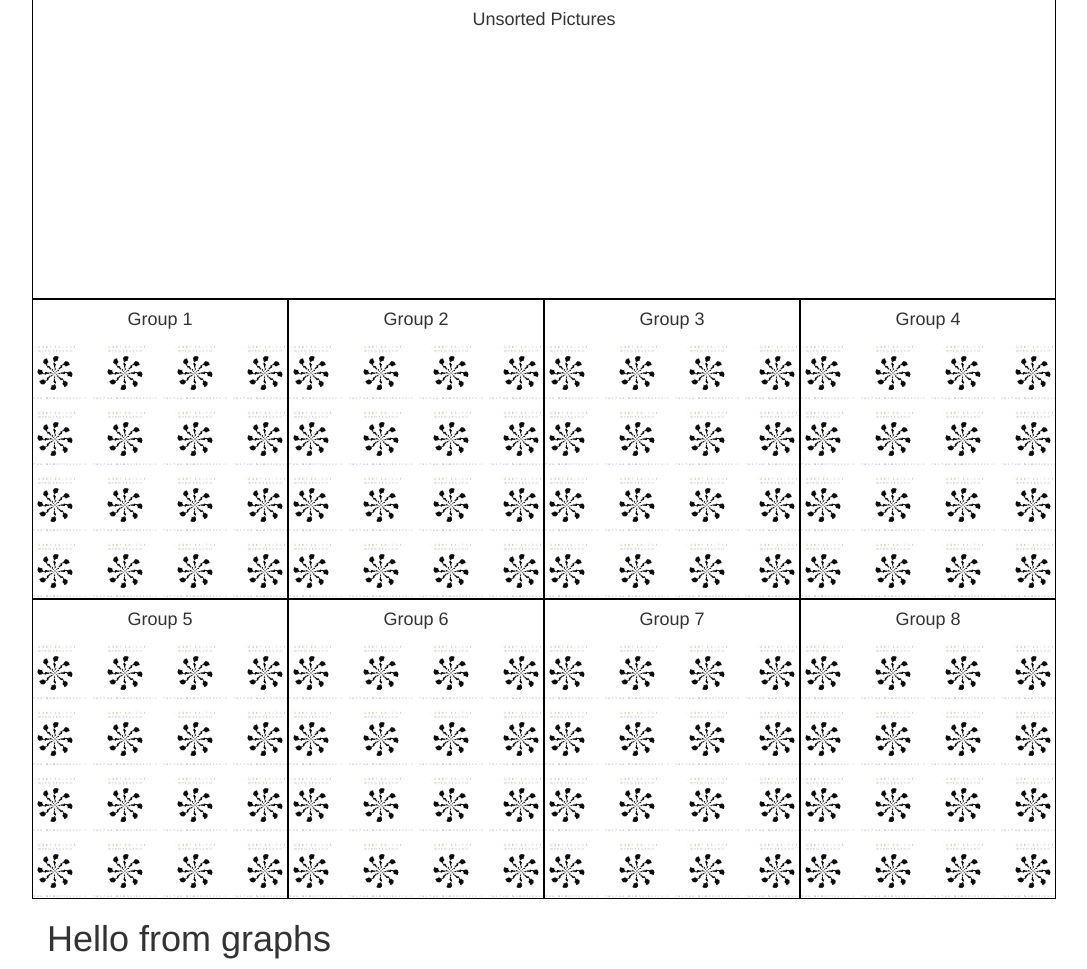
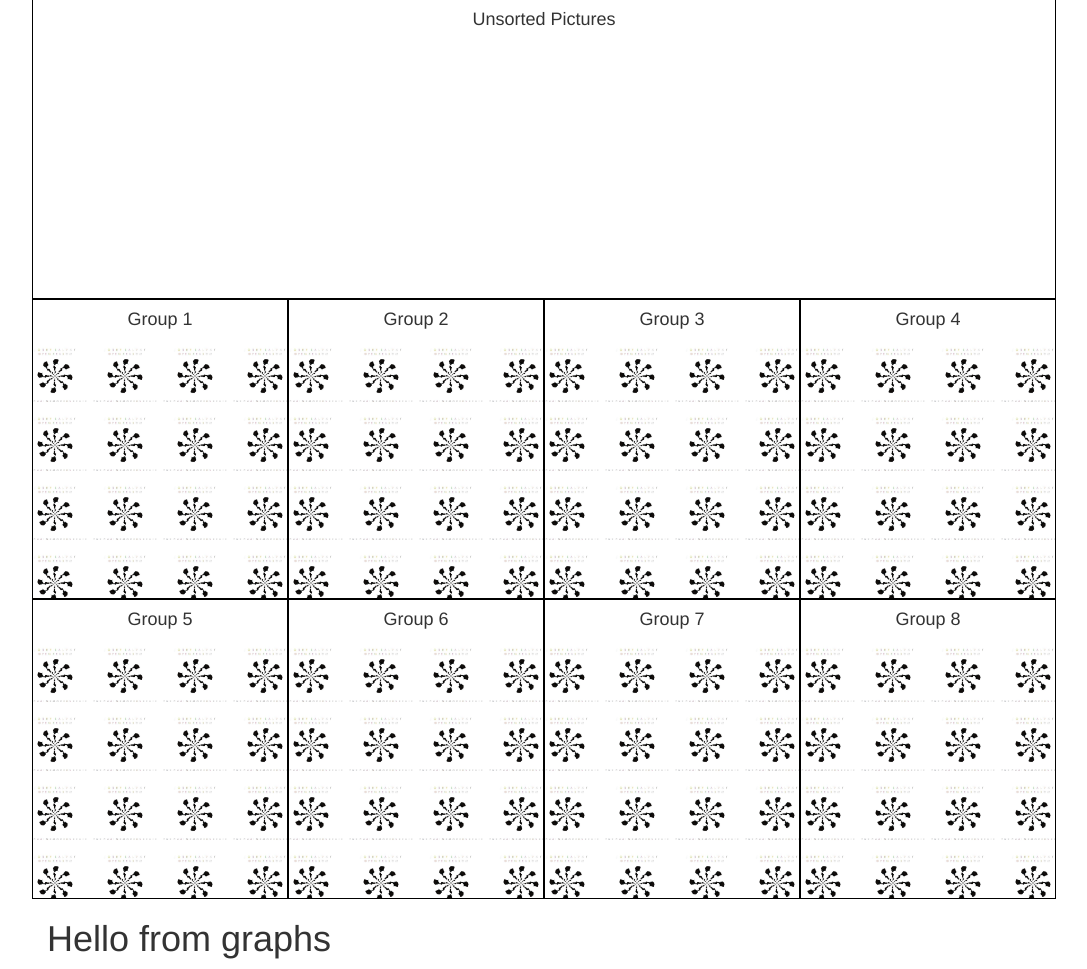
Before and after one commit to kehphin/Stimulus, a PHP site: page /stimulus.html in a window 1280 px wide. Shown: the part 361-1330 px from the top of the page, without its empty margins (96-1183 px from the left). Run offline with PHP 8.4, Linux system fonts and the light colour scheme.

Commit message:
add top margin to pictures, looks way better

```diff
--- a/css/pictures.css
+++ b/css/pictures.css
@@ -17,6 +17,7 @@
 .image {
   max-width: 100%;
   height: auto;
+  margin-top: 3px;
 }
 
 .image:hover {
```
